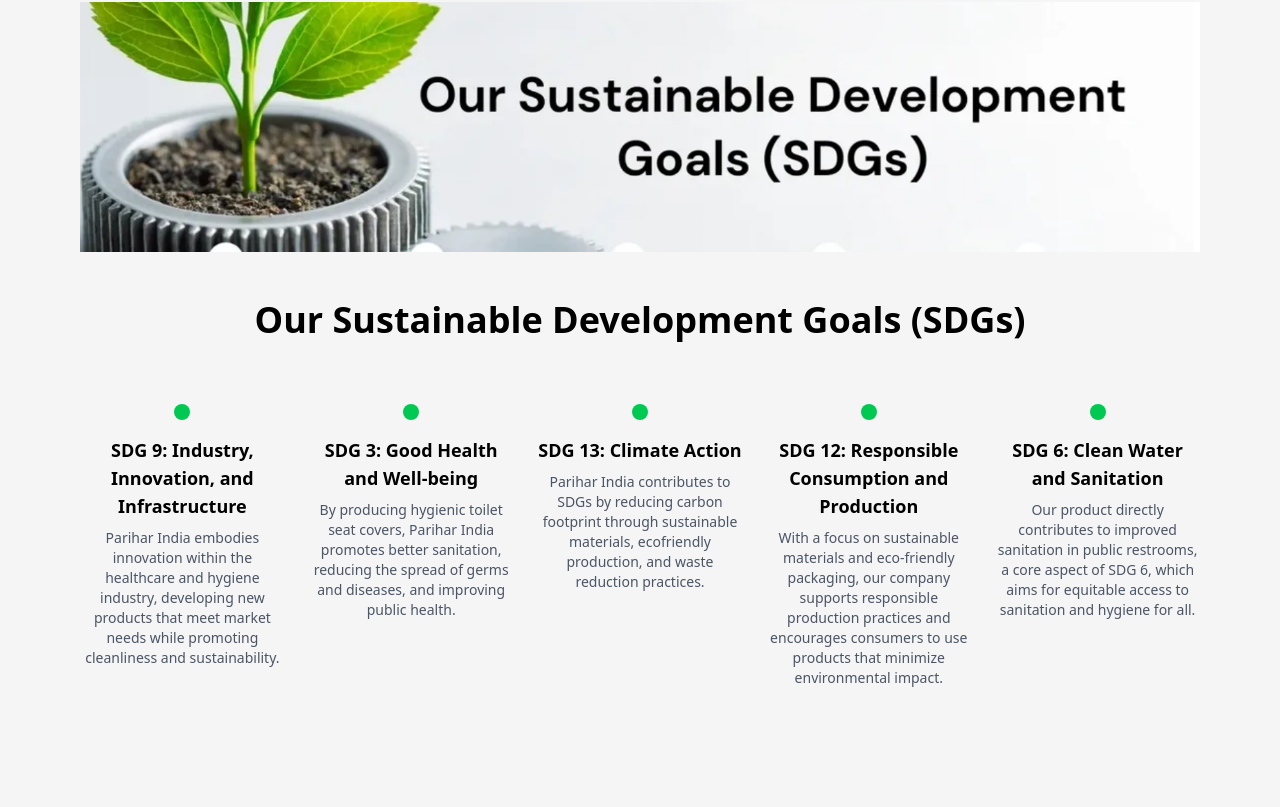
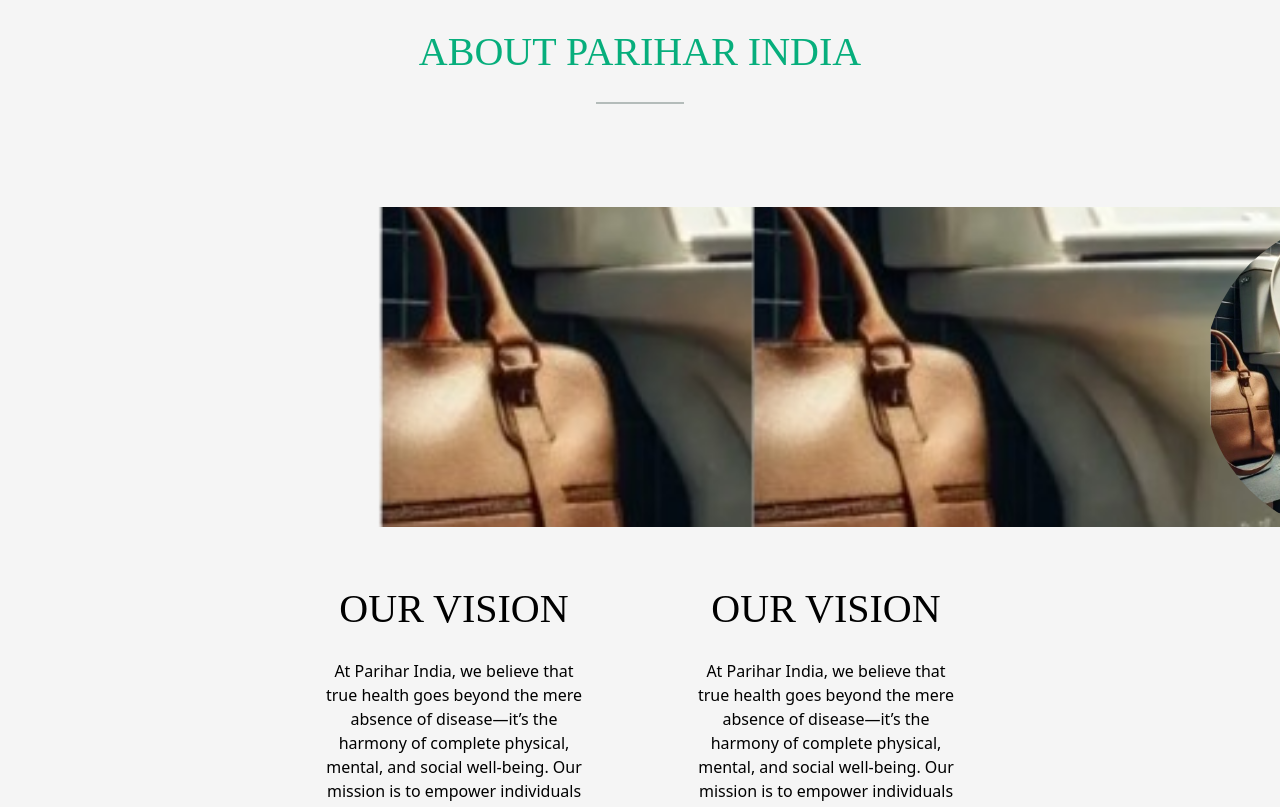
Before and after one commit to Hello-sketch-ux/PariharProject, a React (Vite) app: page / in a window 1280 px wide. Shown: the part 1577-2384 px from the top of the page. Built offline with nearby package versions, Linux system fonts and the light colour scheme.

Commit message:
added about section cards

```diff
--- /dev/null
+++ b/src/Components/Home/Card.css
@@ -0,0 +1,19 @@
+.mainbox {
+    width: 25vw;
+    height: 100vh;
+    padding: 25px;
+    margin: 10px;
+    display:flex;
+    flex-direction: column;
+    text-align: center;
+}
+
+.Logo{
+    height: 20rem;
+    width: 20rem;
+    border-radius: 50%;
+}
+.heading{
+    margin: 10px;
+    padding: 10px;
+}
--- /dev/null
+++ b/src/Components/Home/Card.jsx
@@ -0,0 +1,24 @@
+import React from "react";
+import "./card.css";
+
+function Cards({image , heading , paragraph}){
+    return(
+        <div className="mainbox">
+
+            <div className="image">
+                 <img className="Logo" src={image} />
+            </div>
+
+            <div className="heading">{heading}</div>
+
+            <div className="para"> <p>{paragraph}</p> </div>
+
+
+
+
+        </div>
+
+    );
+}
+
+export default Cards;
--- a/src/Components/Home/Home.tsx
+++ b/src/Components/Home/Home.tsx
@@ -14,7 +14,8 @@
 import ContactUs from "./contactUs.jsx";
 import Subscribe from "./subscribe";
 import Footer from "./Footer.jsx";
-import SustainableGoals from "./SustainableGoals.jsx"
+import SustainableGoals from "./SustainableGoals.jsx";
+import Cards from "./Card.jsx";
 
 
 interface HomeProps {
@@ -91,6 +92,15 @@
           <ProblemSolutionCard heading="Innovative Healthcare and Hygiene Products" imagePosition="left" content="Parihar India offers a practical solution for public restroom hygiene with its custom-designed toilet seat cover. Derived from the Sanskrit word Parihar meaning to remove difficulty, the cover fits securely on any seat, creating a protective barrier for cleanliness and safety. Focused on ease and personal hygiene, Parihar India aims to improve everyday restroom experiences."  imageUrl={healthcare} ></ProblemSolutionCard>
         </div>
 
+        {/* About section */}
+        <div className="mb-[6rem] my-[2rem]">
+          <Heading content="about Parihar India" color="green" underline={true}></Heading>
+          <div className="flex justify-center gap-[2rem] items-cnter">
+              <Cards image={crossContamination} heading="Our Vision" paragraph="At Parihar India, we believe that true health goes beyond the mere absence of disease—it’s the harmony of complete physical, mental, and social well-being. Our mission is to empower individuals to achieve holistic health through our comprehensive services, innovative wellness programs, and patient education initiatives. By fostering a cu"></Cards>
+              <Cards image={crossContamination} heading="Our Vision" paragraph="At Parihar India, we believe that true health goes beyond the mere absence of disease—it’s the harmony of complete physical, mental, and social well-being. Our mission is to empower individuals to achieve holistic health through our comprehensive services, innovative wellness programs, and patient education initiatives. By fostering a cu"></Cards>
+          </div>
+        </div>
+
         <SustainableGoals/>
 
         {/* Finding restroom section */}
```
